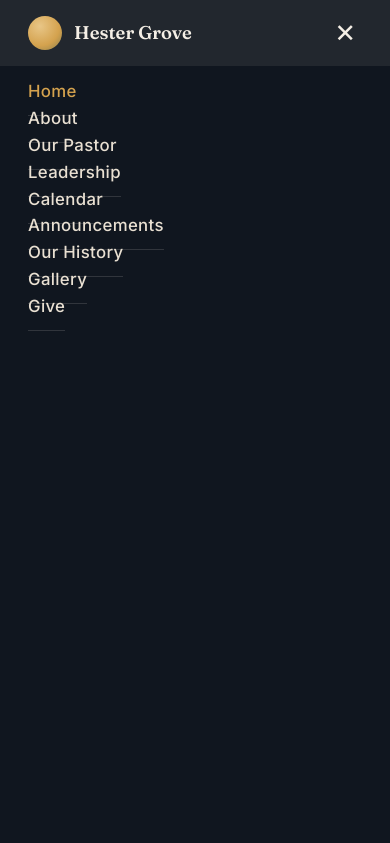
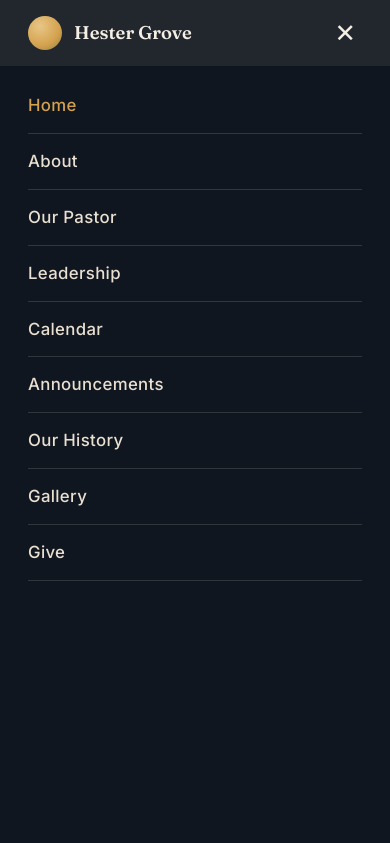
Before and after one commit to rjpherribo00-tech/Hester-Grove-Website, a plain HTML site: page index.html in a window 390 px wide. Both pictures are taken after a click on the button "Toggle menu". Shown: the top 843 px of the page. Drawn offline with Linux system fonts and the light colour scheme.

Commit message:
Change nav-links anchor to display block

```diff
--- a/assets/style.css
+++ b/assets/style.css
@@ -94,7 +94,7 @@ transition: opacity .3s ease, transform .3s ease, visibility 0s linear .3s;
 opacity:1; visibility:visible; pointer-events:auto; transform: translateY(0);
 transition: opacity .3s ease, transform .3s ease, visibility 0s linear 0s;
 }
-.nav-links a{ padding: 14px 0; border-bottom: 1px solid var(--line); font-size:1.05rem; }
+.nav-links a{ display:block; padding: 14px 0; border-bottom: 1px solid var(--line); font-size:1.05rem; }
 .nav-toggle{ display:block; }
 }
 
```
